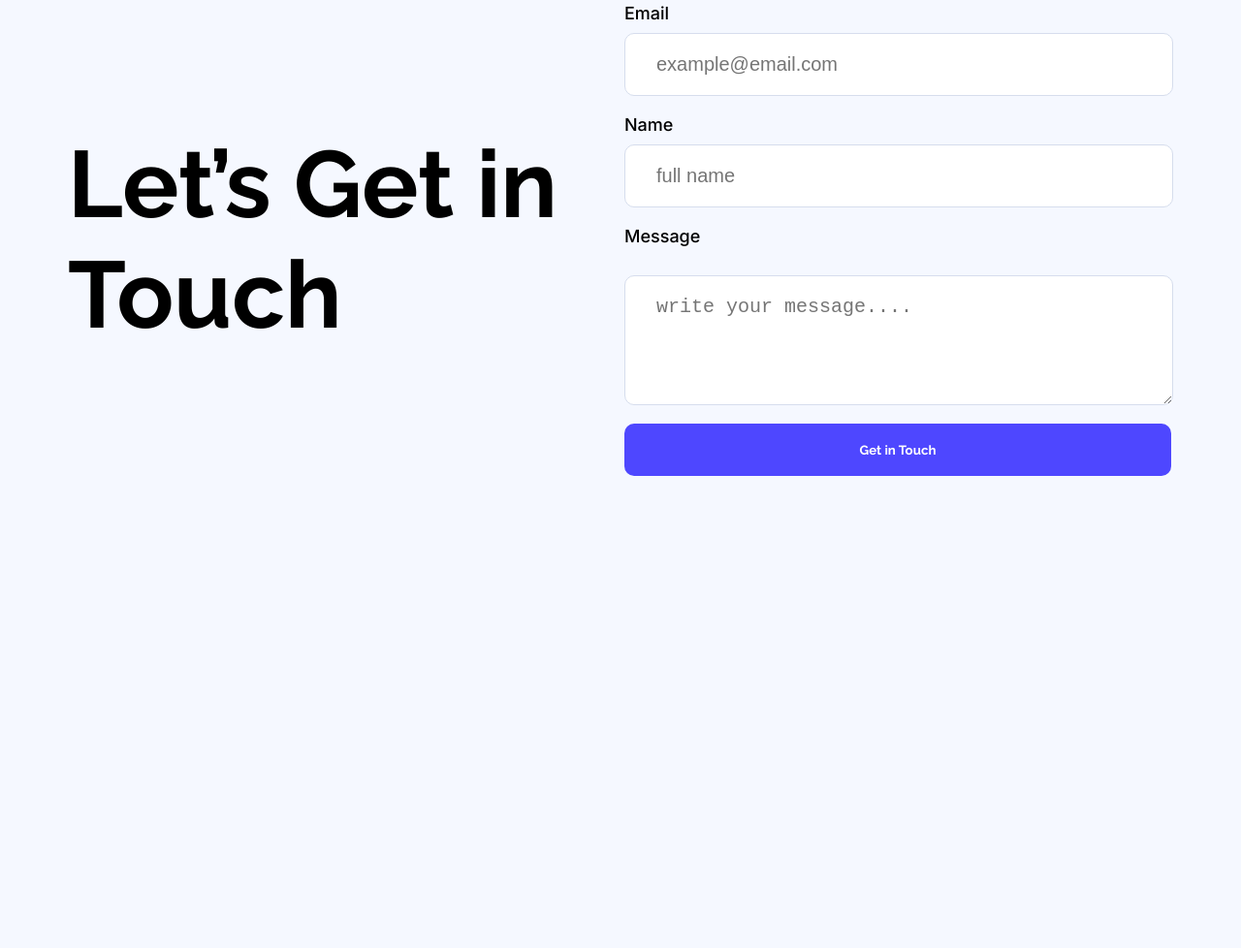
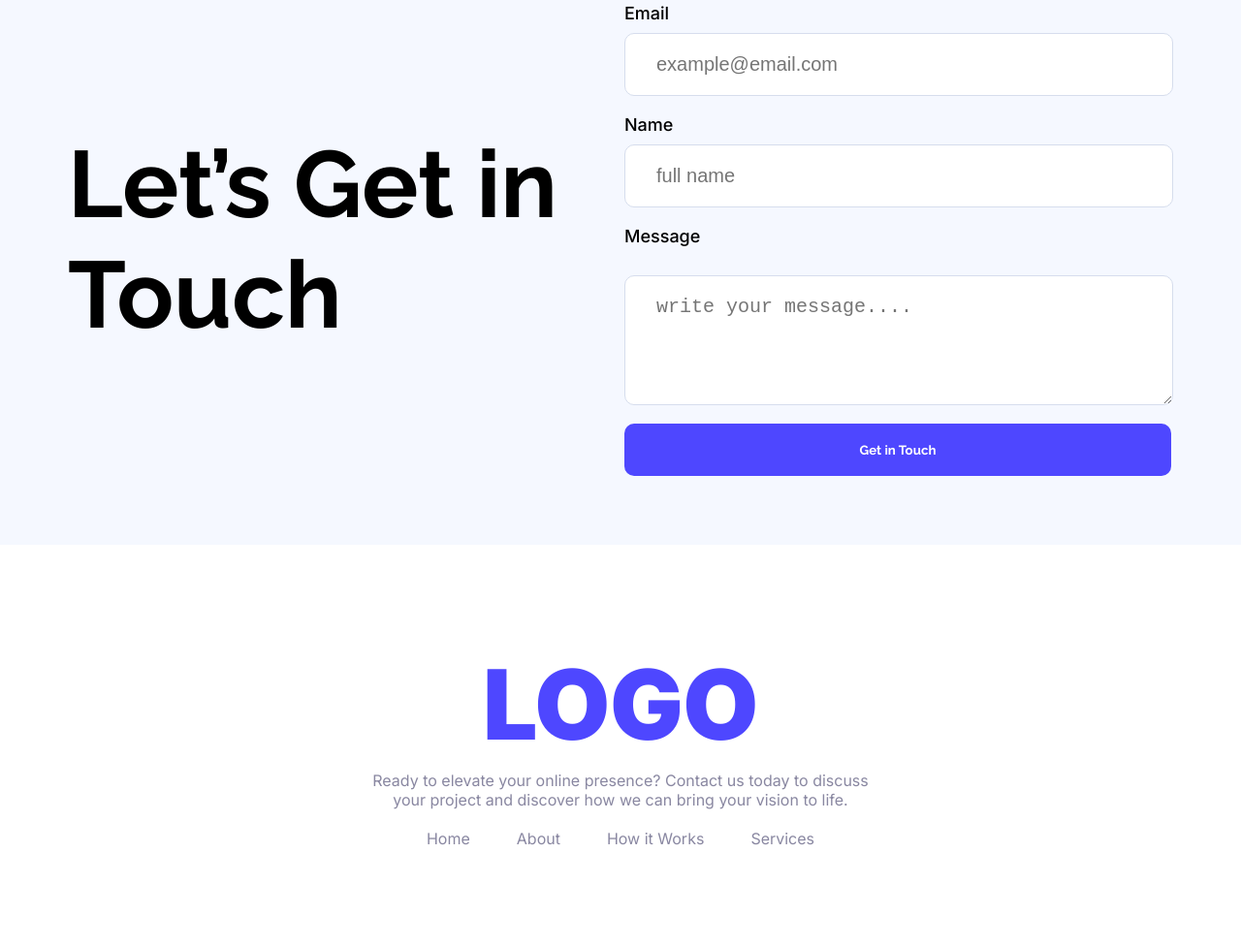
Before and after one commit to saidursayed/assignment-01, a plain HTML site: page index.html in a window 1280 px wide. Shown: the part 1684-2662 px from the top of the page at 97% size. Before the commit the page ends 2246 px from the top, so only its background shows below. Drawn offline with Linux system fonts and the light colour scheme.

Commit message:
Footer Section Added

```diff
--- a/index.html
+++ b/index.html
@@ -93,5 +93,20 @@
             <!-- Let’s Get In Touch Section ends -->
         </main>
         <!-- Main ends -->
+
+        <!-- Footer starts -->
+        <footer>
+            <h1 class="footer-title">LOGO</h1>
+            <p class="footer-subtitle">
+                Ready to elevate your online presence? Contact us today to discuss <br> your project and discover how we can bring your vision to life.
+            </p>
+            <ul>
+                <li><a href="">Home</a></li>
+                <li><a href="">About</a></li>
+                <li><a href="">How it Works</a></li>
+                <li><a href="">Services</a></li>
+            </ul>
+        </footer>
+        <!-- Footer ends -->
     </body>
 </html>
--- a/styles/style.css
+++ b/styles/style.css
@@ -177,3 +177,38 @@ nav {
     color: #FFFFFF;
     border: 0;
 }
+
+/* Footer Section Styles */
+footer {
+    font-family: "Inter", sans-serif;
+    background-color: #FFFFFF;
+    text-align: center;
+    padding: 104px 0 103px 0;
+}
+
+.footer-title {
+    font-weight: 900;
+    font-size: 100px;
+    color: #4E47FF;
+    margin-bottom: 8px;
+}
+
+.footer-subtitle {
+    color: #8987A1;
+    margin-bottom: 20px;
+}
+
+footer ul {
+    display: flex;
+    justify-content: center;
+    gap: 48px;
+}
+
+footer ul li {
+    list-style: none;
+}
+
+footer ul li a {
+    text-decoration: none;
+    color: #8987A1;
+}
```
